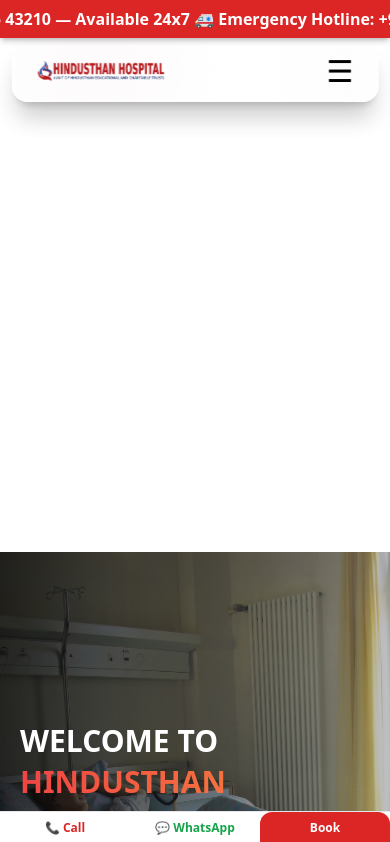
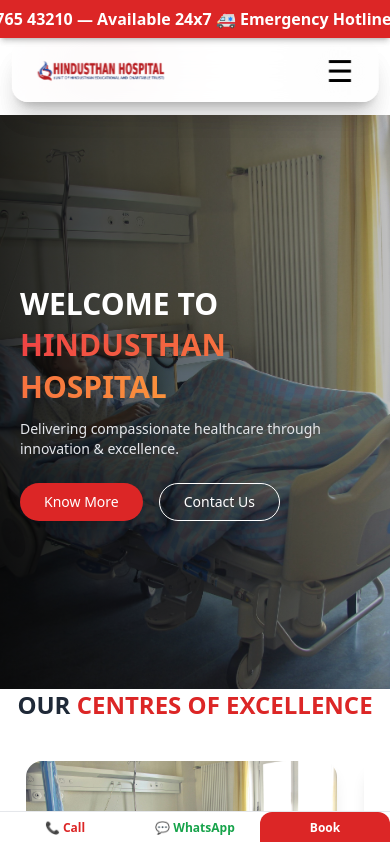
Before and after one commit to Ashok-achu/hindusthanhospital, a React (Create React App) app: page / in a window 390 px wide. Shown: the top 842 px of the page. Built offline with nearby package versions, Linux system fonts and the light colour scheme; the HTML template or start-up script is replaced by a standard one.

Commit message:
Updated HeaderGroup and SiteLayout UI and fixes

```diff
--- a/src/components/HeaderGroup.js
+++ b/src/components/HeaderGroup.js
@@ -6,6 +6,8 @@
   const [menuOpen, setMenuOpen] = useState(false);
   const [dark, setDark] = useState(() => localStorage.getItem("theme") === "dark");
   const [shrink, setShrink] = useState(false);
+  const [isEmergencyPaused, setIsEmergencyPaused] = useState(false);
+
 
   const navItems = [
     { label: "HOME", to: "/" },
@@ -36,10 +38,19 @@
     <>
       {/* 🚨 Fixed Emergency Bar (Only Text Scrolls) */}
       <div className="fixed top-0 left-0 w-full bg-red-600 text-white py-[7px] text-center z-[70] overflow-hidden shadow-md">
-        <span className="inline-block scrolling-text whitespace-nowrap font-semibold">
+  <span
+    className="inline-block scrolling-text whitespace-nowrap font-semibold"
+    onMouseEnter={() => setIsEmergencyPaused(true)}
+    onMouseLeave={() => setIsEmergencyPaused(false)}
+    onTouchStart={() => setIsEmergencyPaused(true)}
+    onTouchEnd={() => setIsEmergencyPaused(false)}
+    onTouchCancel={() => setIsEmergencyPaused(false)}
+    style={{ animationPlayState: isEmergencyPaused ? "paused" : "running" }}
+  >
     🚑 Emergency Hotline: +91 98765 43210 — Available 24x7 🚑 Emergency Hotline: +91 98765 43210 — Available 24x7
   </span>
 </div>
+
 
       {/* 🧊 Floating Glass Navbar */}
       <header
@@ -101,16 +112,17 @@
       </header>
 
       {/* Fix Hero Spacing */}
-      <div className="pt-[130px] md:pt-[1px]"></div>
+      <div className="pt-[1px] md:pt-[1px]"></div>
 
       {/* 🔧 CSS Animations */}
       <style>{`
         .scrolling-text {
   animation: scroll 10s linear infinite;
 }
+
 @keyframes scroll {
   from { transform: translateX(100%); }
-          to { transform: translateX(-100%); }
+  to   { transform: translateX(-100%); }
 }
       `}</style>
     </>
--- a/src/layouts/sitelayout.js
+++ b/src/layouts/sitelayout.js
@@ -11,7 +11,7 @@
 
       {/* 🔹 Main Content Area */}
       {/* Padding prevents the sticky navbar from overlapping hero section */}
-      <main className="flex-1 bg-white pt-[180px] md:pt-[10px] transition-all duration-500">
+<main className="flex-1 bg-white pt-[1px] md:pt-[10px] transition-all duration-500">
         <Outlet />
       </main>
 
```
Lines whose indentation alone changed are shown as unchanged.
